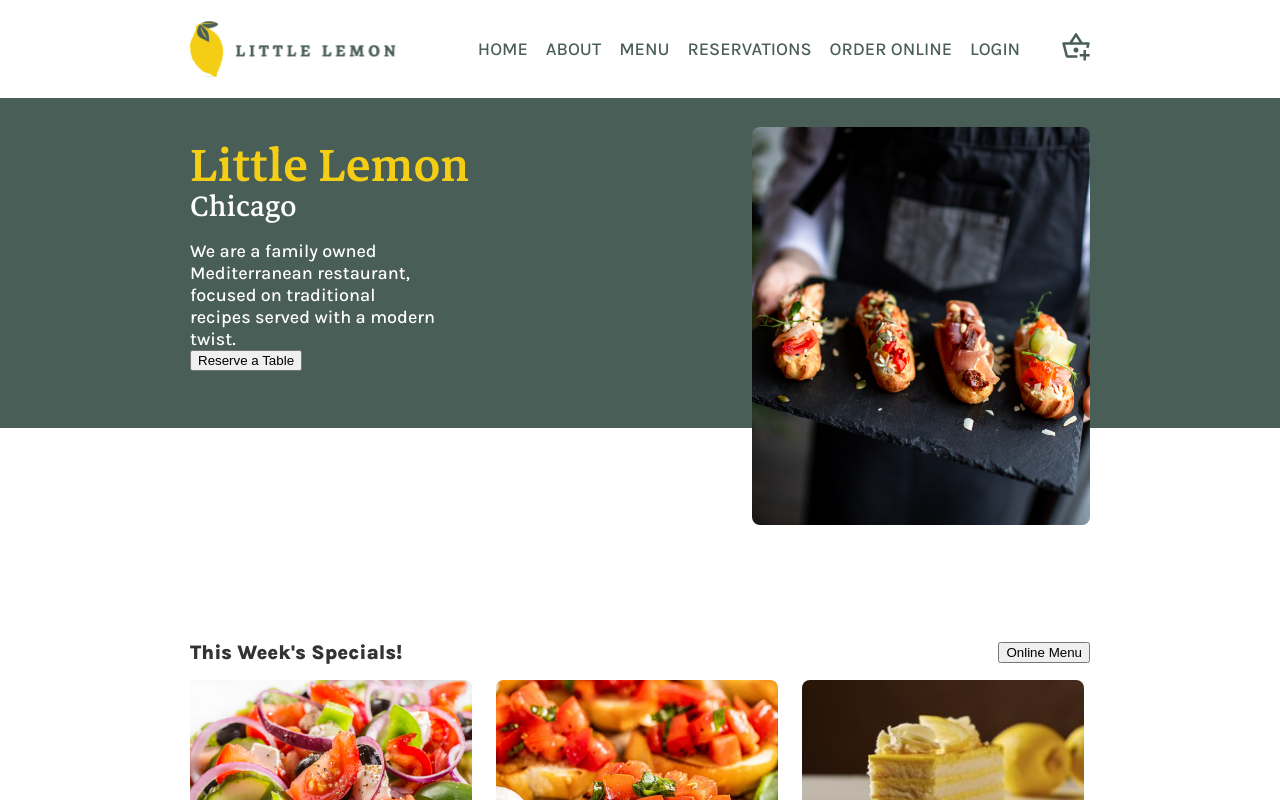
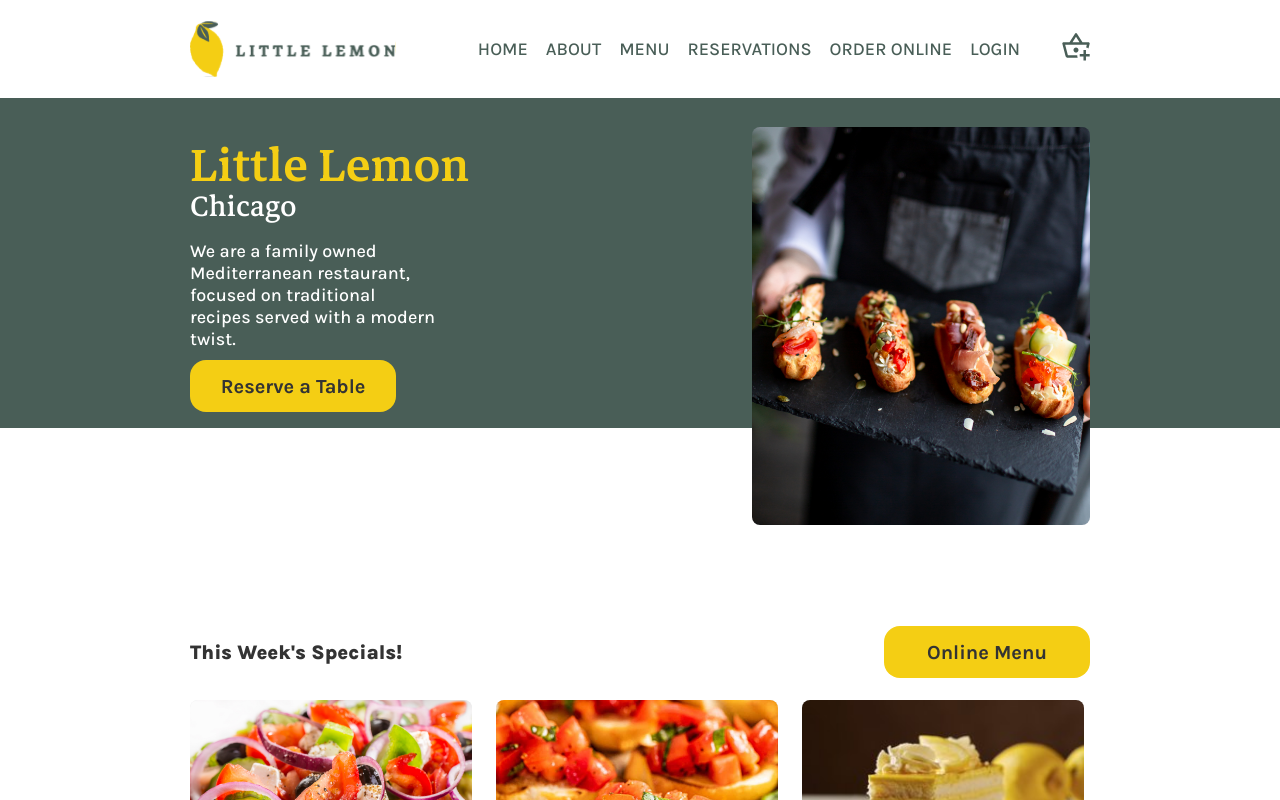
Before and after one commit to 4ndrs/cute-lemon, a React (Create React App) app: page / in a window 1280 px wide. Shown: the top 800 px of the page. Built offline with nearby package versions, Linux system fonts and the light colour scheme.

Commit message:
Add lemon-button styles

```diff
--- a/src/components/Home/Hero.css
+++ b/src/components/Home/Hero.css
@@ -31,6 +31,7 @@
 
 .hero > button {
   grid-area: reserve-button;
+  margin-top: 10px;
 }
 
 .hero > img {
--- a/src/components/Home/Hero.tsx
+++ b/src/components/Home/Hero.tsx
@@ -13,7 +13,7 @@ const Hero = () => (
         We are a family owned Mediterranean restaurant, focused on traditional
         recipes served with a modern twist.
       </p>
-      <button>Reserve a Table</button>
+      <button className="lemon-button">Reserve a Table</button>
       <img src={RestaurantFood} alt="Restaurant food" />
     </section>
   </div>
--- a/src/components/Home/Highlights.css
+++ b/src/components/Home/Highlights.css
@@ -12,6 +12,7 @@
   display: flex;
   justify-content: space-between;
   align-items: center;
+  margin-bottom: 20px;
 }
 
 .specials {
--- a/src/components/Home/Highlights.tsx
+++ b/src/components/Home/Highlights.tsx
@@ -12,7 +12,7 @@ const Highlights = () => (
     <section className="highlights">
       <header>
         <h1 className="section-title">This Week's Specials!</h1>
-        <button>Online Menu</button>
+        <button className="lemon-button">Online Menu</button>
       </header>
       <Specials />
     </section>
--- a/src/components/Reservations/Form.tsx
+++ b/src/components/Reservations/Form.tsx
@@ -68,7 +68,7 @@ const Form = () => {
 
       <div className="form-navigation">
         <div>1/2</div>
-        <button>Next</button>
+        <button className="lemon-button">Next</button>
       </div>
     </form>
   );
@@ -104,7 +104,7 @@ const Overview = () => {
 
       <div className="form-navigation">
         <div>2/2</div>
-        <button>Reserve</button>
+        <button className="lemon-button">Reserve</button>
       </div>
     </div>
   );
@@ -118,7 +118,7 @@ const Kansha = () => (
       reservation details.
     </p>
     <div className="form-navigation">
-      <button>Ok</button>
+      <button className="lemon-button">Ok</button>
     </div>
   </div>
 );
--- a/src/index.css
+++ b/src/index.css
@@ -93,6 +93,29 @@ body {
   padding: var(--global-padding);
 }
 
+.lemon-button {
+  width: 206px;
+  height: 52px;
+  border-radius: 16px;
+  border: none;
+  outline: none;
+  color: inherit;
+  background-color: var(--primary-yellow);
+  font-family: Karla;
+  font-size: 20px;
+  font-weight: var(--font-weight-bold);
+}
+
+.lemon-button:active {
+  color: white;
+  background-color: var(--primary-green);
+}
+
+.lemon-button:disabled {
+  color: inherit;
+  background-color: var(--secondary-color-one);
+}
+
 @media (min-width: 905px) {
   :root {
     --global-width: 900px;
```
